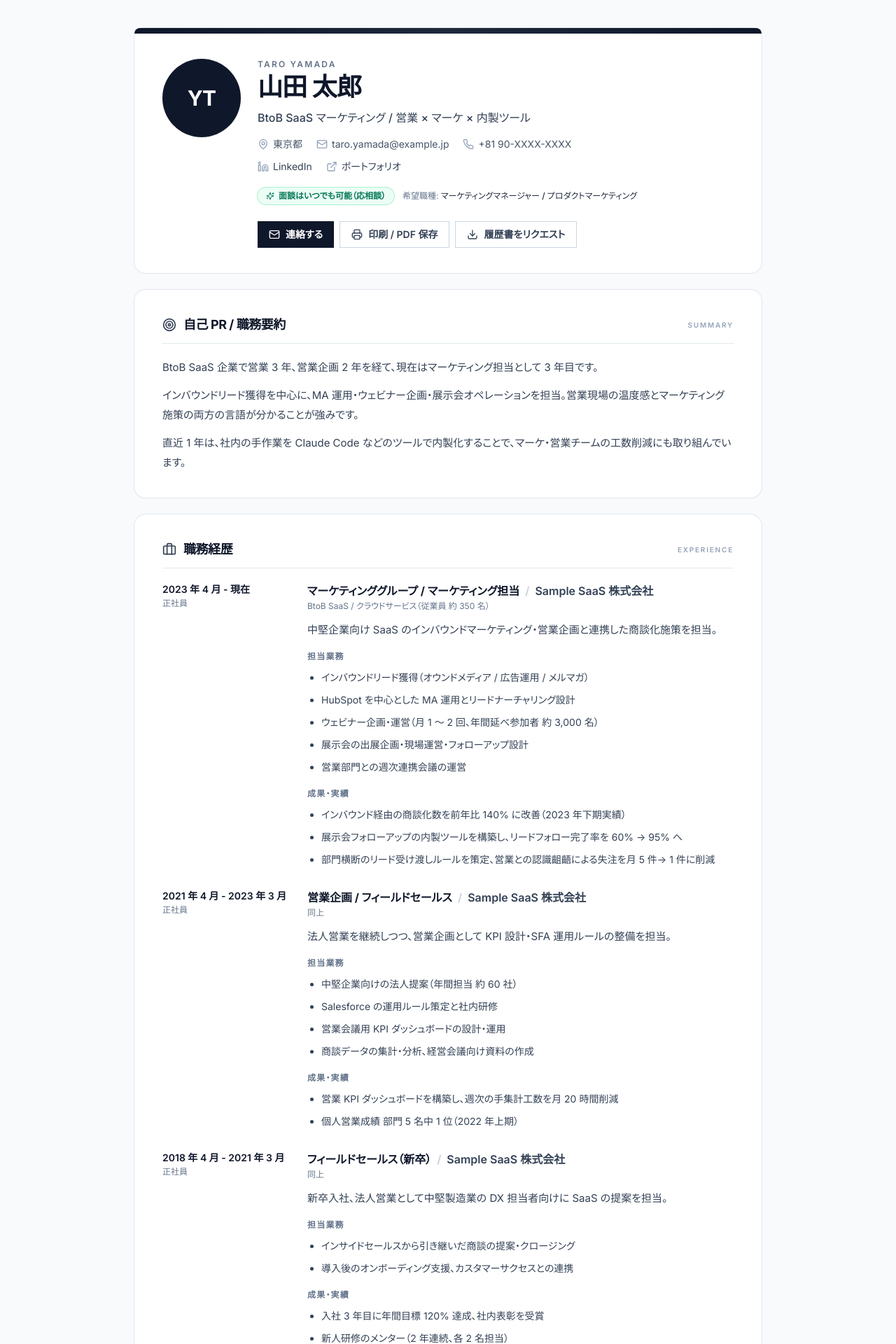
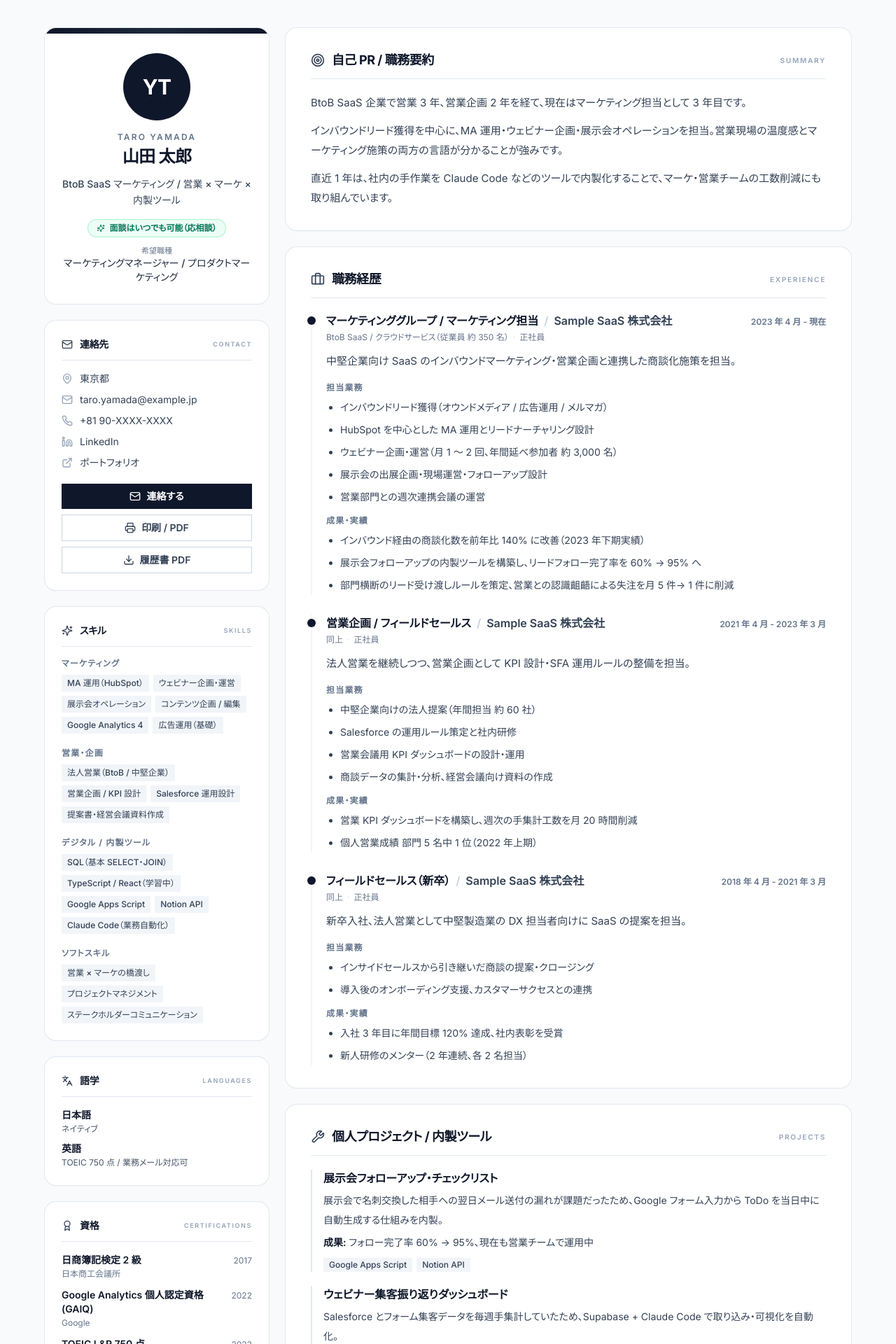
Before and after one commit to ZETTAI-INC/pull-practice, a React (Vite) app in the folder my-profile/: page / in a window 1280 px wide. Shown: the top 1920 px of the page at 70% size. Built offline with nearby package versions, Linux system fonts and the light colour scheme.

Commit message:
my-profile を2カラム履歴書レイアウトに — 左サイド(プロフィール/連絡先/スキル/語学/資格) + 右メイン(自己PR/職務経歴/プロジェクト/学歴/強み)

```diff
--- a/my-profile/src/App.tsx
+++ b/my-profile/src/App.tsx
@@ -30,94 +30,124 @@ import {
 export default function App() {
   return (
     <div className="min-h-screen px-4 py-6 sm:px-6 md:px-10 md:py-10">
-      <main className="mx-auto w-full max-w-4xl space-y-6 print:space-y-4">
-        <ProfileHeader />
-        <SummarySection />
-        <WorkHistorySection />
-        <ProjectsSection />
-        <SkillsSection />
-        <EducationSection />
-        <CertificationsLanguagesSection />
-        <StrengthsSection />
+      <div className="mx-auto w-full max-w-6xl">
+        <div className="grid gap-6 lg:grid-cols-[320px_1fr]">
+          <Sidebar />
+          <Main />
+        </div>
         <Footer />
-      </main>
+      </div>
     </div>
   )
 }
 
-function ProfileHeader() {
+function Sidebar() {
   return (
     <Reveal>
-      <header className="rounded-2xl bg-white shadow-sm ring-1 ring-slate-200 print-shadow-none">
-        {/* ネイビーの装飾帯 */}
-        <div className="h-2 rounded-t-2xl bg-gradient-to-r from-slate-900 via-slate-800 to-slate-900" />
+      <aside className="space-y-6 lg:sticky lg:top-6 lg:self-start">
+        <ProfileCard />
+        <ContactCard />
+        <SkillsCard />
+        <LanguagesCard />
+        <CertificationsCard />
+      </aside>
+    </Reveal>
+  )
+}
 
-        <div className="px-6 py-7 md:px-10 md:py-9">
-          <div className="flex flex-col gap-6 md:flex-row md:items-start">
-            {/* アバター（イニシャル） */}
-            <div className="flex h-24 w-24 shrink-0 items-center justify-center rounded-full bg-slate-900 text-3xl font-bold tracking-tight text-white shadow-sm md:h-28 md:w-28">
+function Main() {
+  return (
+    <div className="space-y-6">
+      <SummarySection />
+      <WorkHistorySection />
+      <ProjectsSection />
+      <EducationSection />
+      <StrengthsSection />
+    </div>
+  )
+}
+
+function ProfileCard() {
+  return (
+    <section className="overflow-hidden rounded-2xl bg-white shadow-sm ring-1 ring-slate-200 print-shadow-none">
+      <div className="h-2 bg-gradient-to-r from-slate-900 via-slate-800 to-slate-900" />
+      <div className="px-6 py-7 text-center">
+        <div className="mx-auto flex h-24 w-24 items-center justify-center rounded-full bg-slate-900 text-3xl font-bold tracking-tight text-white shadow-sm">
           {profile.initials}
         </div>
-
-            <div className="flex-1">
-              <p className="font-mono text-xs font-semibold uppercase tracking-[0.18em] text-slate-500">
+        <p className="mt-4 font-mono text-xs font-semibold uppercase tracking-[0.18em] text-slate-500">
           {profile.nameEn}
         </p>
-              <h1 className="mt-1 text-3xl font-bold tracking-tight text-slate-900 md:text-4xl">
+        <h1 className="mt-1 text-2xl font-bold tracking-tight text-slate-900">
           {profile.nameJa}
         </h1>
-              <p className="mt-3 text-base font-medium text-slate-700">{profile.headline}</p>
+        <p className="mt-3 text-sm font-medium leading-relaxed text-slate-700">
+          {profile.headline}
+        </p>
 
-              <div className="mt-4 flex flex-wrap gap-x-5 gap-y-2 text-sm text-slate-600">
-                <span className="inline-flex items-center gap-1.5">
-                  <MapPin className="h-4 w-4 text-slate-400" />
-                  {profile.location}
-                </span>
+        <div className="mt-4 inline-flex items-center gap-1.5 rounded-full bg-emerald-50 px-3 py-1 text-xs font-semibold text-emerald-700 ring-1 ring-emerald-200">
+          <Sparkles className="h-3 w-3" />
+          {profile.availableFrom}
+        </div>
+
+        <p className="mt-3 text-[11px] text-slate-500">
+          希望職種
+          <br />
+          <span className="text-sm font-medium text-slate-800">{profile.desiredRole}</span>
+        </p>
+      </div>
+    </section>
+  )
+}
+
+function ContactCard() {
+  return (
+    <section className="rounded-2xl bg-white px-6 py-6 shadow-sm ring-1 ring-slate-200 print-shadow-none">
+      <SectionHeading icon={<Mail className="h-4 w-4 text-slate-700" />} en="Contact" small>
+        連絡先
+      </SectionHeading>
+      <ul className="space-y-2.5 text-sm">
+        <li className="flex items-start gap-2.5">
+          <MapPin className="mt-0.5 h-4 w-4 shrink-0 text-slate-400" />
+          <span className="text-slate-700">{profile.location}</span>
+        </li>
+        <li>
           <a
             href={`mailto:${profile.email}`}
-                  className="inline-flex items-center gap-1.5 hover:text-slate-900"
+            className="flex items-start gap-2.5 text-slate-700 hover:text-slate-900"
           >
-                  <Mail className="h-4 w-4 text-slate-400" />
-                  {profile.email}
+            <Mail className="mt-0.5 h-4 w-4 shrink-0 text-slate-400" />
+            <span className="break-all">{profile.email}</span>
           </a>
-                <span className="inline-flex items-center gap-1.5">
-                  <Phone className="h-4 w-4 text-slate-400" />
-                  {profile.phone}
-                </span>
-              </div>
-
-              <div className="mt-3 flex flex-wrap gap-x-5 gap-y-2 text-sm">
+        </li>
+        <li className="flex items-start gap-2.5">
+          <Phone className="mt-0.5 h-4 w-4 shrink-0 text-slate-400" />
+          <span className="text-slate-700">{profile.phone}</span>
+        </li>
+        <li>
           <a
             href={profile.linkedinUrl}
-                  className="inline-flex items-center gap-1.5 text-slate-700 hover:text-slate-900"
+            className="flex items-start gap-2.5 text-slate-700 hover:text-slate-900"
           >
-                  <Linkedin className="h-4 w-4 text-slate-400" />
-                  LinkedIn
+            <Linkedin className="mt-0.5 h-4 w-4 shrink-0 text-slate-400" />
+            <span>LinkedIn</span>
           </a>
+        </li>
+        <li>
           <a
             href={profile.portfolioUrl}
-                  className="inline-flex items-center gap-1.5 text-slate-700 hover:text-slate-900"
+            className="flex items-start gap-2.5 text-slate-700 hover:text-slate-900"
           >
-                  <ExternalLink className="h-4 w-4 text-slate-400" />
-                  ポートフォリオ
+            <ExternalLink className="mt-0.5 h-4 w-4 shrink-0 text-slate-400" />
+            <span>ポートフォリオ</span>
           </a>
-              </div>
+        </li>
+      </ul>
 
-              <div className="mt-5 flex flex-wrap items-center gap-3">
-                <span className="inline-flex items-center gap-1.5 rounded-full bg-emerald-50 px-3 py-1 text-xs font-semibold text-emerald-700 ring-1 ring-emerald-200">
-                  <Sparkles className="h-3 w-3" />
-                  {profile.availableFrom}
-                </span>
-                <p className="text-xs text-slate-500">
-                  希望職種:{' '}
-                  <span className="font-medium text-slate-800">{profile.desiredRole}</span>
-                </p>
-              </div>
-
-              <div className="mt-6 flex flex-wrap gap-2 no-print">
+      <div className="mt-5 flex flex-col gap-2 no-print">
         <a
           href={`mailto:${profile.email}`}
-                  className="inline-flex items-center gap-2 rounded-md bg-slate-900 px-4 py-2 text-sm font-semibold text-white shadow-sm transition hover:bg-slate-800"
+          className="inline-flex items-center justify-center gap-2 rounded-md bg-slate-900 px-4 py-2 text-sm font-semibold text-white shadow-sm transition hover:bg-slate-800"
         >
           <Mail className="h-4 w-4" />
           連絡する
@@ -125,24 +155,88 @@ function ProfileHeader() {
         <button
           type="button"
           onClick={() => window.print()}
-                  className="inline-flex items-center gap-2 rounded-md border border-slate-300 bg-white px-4 py-2 text-sm font-semibold text-slate-700 transition hover:border-slate-400 hover:bg-slate-50"
+          className="inline-flex items-center justify-center gap-2 rounded-md border border-slate-300 bg-white px-4 py-2 text-sm font-semibold text-slate-700 transition hover:border-slate-400 hover:bg-slate-50"
         >
           <Printer className="h-4 w-4" />
-                  印刷 / PDF 保存
+          印刷 / PDF
         </button>
         <a
           href={profile.linkedinUrl}
-                  className="inline-flex items-center gap-2 rounded-md border border-slate-300 bg-white px-4 py-2 text-sm font-semibold text-slate-700 transition hover:border-slate-400 hover:bg-slate-50"
+          className="inline-flex items-center justify-center gap-2 rounded-md border border-slate-300 bg-white px-4 py-2 text-sm font-semibold text-slate-700 transition hover:border-slate-400 hover:bg-slate-50"
         >
           <Download className="h-4 w-4" />
-                  履歴書をリクエスト
+          履歴書 PDF
         </a>
       </div>
+    </section>
+  )
+}
+
+function SkillsCard() {
+  return (
+    <section className="rounded-2xl bg-white px-6 py-6 shadow-sm ring-1 ring-slate-200 print-shadow-none">
+      <SectionHeading icon={<Sparkles className="h-4 w-4 text-slate-700" />} en="Skills" small>
+        スキル
+      </SectionHeading>
+      <div className="space-y-5">
+        {skills.map((g) => (
+          <div key={g.category}>
+            <p className="text-xs font-bold uppercase tracking-widest text-slate-500">
+              {g.category}
+            </p>
+            <ul className="mt-2 flex flex-wrap gap-1.5">
+              {g.items.map((item) => (
+                <li
+                  key={item}
+                  className="rounded-md bg-slate-100 px-2 py-1 text-xs font-medium text-slate-700"
+                >
+                  {item}
+                </li>
+              ))}
+            </ul>
           </div>
+        ))}
       </div>
+    </section>
+  )
+}
+
+function LanguagesCard() {
+  return (
+    <section className="rounded-2xl bg-white px-6 py-6 shadow-sm ring-1 ring-slate-200 print-shadow-none">
+      <SectionHeading icon={<Languages className="h-4 w-4 text-slate-700" />} en="Languages" small>
+        語学
+      </SectionHeading>
+      <ul className="space-y-2.5">
+        {languages.map((l) => (
+          <li key={l.name} className="text-sm">
+            <p className="font-semibold text-slate-900">{l.name}</p>
+            <p className="mt-0.5 text-xs text-slate-600">{l.level}</p>
+          </li>
+        ))}
+      </ul>
+    </section>
+  )
+}
+
+function CertificationsCard() {
+  return (
+    <section className="rounded-2xl bg-white px-6 py-6 shadow-sm ring-1 ring-slate-200 print-shadow-none">
+      <SectionHeading icon={<Award className="h-4 w-4 text-slate-700" />} en="Certifications" small>
+        資格
+      </SectionHeading>
+      <ul className="space-y-3">
+        {certifications.map((c) => (
+          <li key={c.name} className="text-sm">
+            <div className="flex items-baseline justify-between gap-2">
+              <p className="font-semibold text-slate-900">{c.name}</p>
+              <span className="shrink-0 font-mono text-xs text-slate-500">{c.year}</span>
             </div>
-      </header>
-    </Reveal>
+            {c.issuer && <p className="mt-0.5 text-xs text-slate-500">{c.issuer}</p>}
+          </li>
+        ))}
+      </ul>
+    </section>
   )
 }
 
@@ -169,43 +263,47 @@ function WorkHistorySection() {
       </SectionHeading>
       <ol className="space-y-7">
         {workHistory.map((entry, i) => (
-          <li key={i} className="grid gap-3 md:grid-cols-12">
-            <div className="md:col-span-3">
-              <p className="text-sm font-semibold text-slate-900">{entry.period}</p>
-              {entry.employmentType && (
-                <p className="mt-0.5 text-xs text-slate-500">{entry.employmentType}</p>
-              )}
-            </div>
-            <div className="md:col-span-9">
+          <li key={i} className="relative border-l-2 border-slate-100 pl-5">
+            <div className="absolute -left-[7px] top-1.5 h-3 w-3 rounded-full bg-slate-900 ring-4 ring-white" />
+            <div className="flex flex-wrap items-baseline justify-between gap-x-3 gap-y-1">
               <h3 className="text-base font-bold text-slate-900">
                 {entry.title}
                 <span className="mx-2 text-slate-300">/</span>
                 <span className="font-semibold text-slate-700">{entry.company}</span>
               </h3>
-              <p className="mt-0.5 text-xs text-slate-500">{entry.industry}</p>
+              <p className="text-xs font-mono font-semibold text-slate-500">{entry.period}</p>
+            </div>
+            <p className="mt-1 text-xs text-slate-500">
+              {entry.industry}
+              {entry.employmentType && (
+                <>
+                  <span className="mx-1.5 text-slate-300">·</span>
+                  {entry.employmentType}
+                </>
+              )}
+            </p>
             <p className="mt-3 text-[15px] leading-7 text-slate-700">{entry.summary}</p>
 
             <div className="mt-4">
               <p className="text-xs font-bold uppercase tracking-widest text-slate-500">
                 担当業務
               </p>
-                <ul className="mt-2 list-disc space-y-1 pl-5 text-sm leading-7 text-slate-700">
+              <ul className="mt-1.5 list-disc space-y-1 pl-5 text-sm leading-7 text-slate-700">
                 {entry.responsibilities.map((r, j) => (
                   <li key={j}>{r}</li>
                 ))}
               </ul>
             </div>
 
-              <div className="mt-4">
+            <div className="mt-3">
               <p className="text-xs font-bold uppercase tracking-widest text-slate-500">
                 成果・実績
               </p>
-                <ul className="mt-2 list-disc space-y-1 pl-5 text-sm leading-7 text-slate-700">
+              <ul className="mt-1.5 list-disc space-y-1 pl-5 text-sm leading-7 text-slate-700">
                 {entry.achievements.map((a, j) => (
                   <li key={j}>{a}</li>
                 ))}
               </ul>
-              </div>
             </div>
           </li>
         ))}
@@ -225,8 +323,9 @@ function ProjectsSection() {
           <li key={i} className="border-l-2 border-slate-200 pl-4">
             <h3 className="text-base font-bold text-slate-900">{p.title}</h3>
             <p className="mt-1.5 text-sm leading-7 text-slate-700">{p.context}</p>
-            <p className="mt-2 text-sm font-semibold text-slate-900">
-              成果: <span className="font-medium text-slate-700">{p.outcome}</span>
+            <p className="mt-2 text-sm">
+              <span className="font-semibold text-slate-900">成果:</span>{' '}
+              <span className="text-slate-700">{p.outcome}</span>
             </p>
             <ul className="mt-3 flex flex-wrap gap-1.5">
               {p.tags.map((t) => (
@@ -245,33 +344,6 @@ function ProjectsSection() {
   )
 }
 
-function SkillsSection() {
-  return (
-    <SectionCard>
-      <SectionHeading icon={<Sparkles className="h-5 w-5 text-slate-700" />} en="Skills">
-        スキル
-      </SectionHeading>
-      <div className="grid gap-5 md:grid-cols-2">
-        {skills.map((g) => (
-          <div key={g.category}>
-            <p className="text-sm font-bold text-slate-900">{g.category}</p>
-            <ul className="mt-2 flex flex-wrap gap-1.5">
-              {g.items.map((item) => (
-                <li
-                  key={item}
-                  className="rounded-md bg-slate-100 px-2.5 py-1 text-xs font-medium text-slate-700"
-                >
-                  {item}
-                </li>
-              ))}
-            </ul>
-          </div>
-        ))}
-      </div>
-    </SectionCard>
-  )
-}
-
 function EducationSection() {
   return (
     <SectionCard>
@@ -280,56 +352,18 @@ function EducationSection() {
       </SectionHeading>
       <ul className="space-y-4">
         {education.map((e, i) => (
-          <li key={i} className="grid gap-2 md:grid-cols-12">
-            <div className="md:col-span-3">
-              <p className="text-sm font-semibold text-slate-900">{e.period}</p>
+          <li key={i} className="relative border-l-2 border-slate-100 pl-5">
+            <div className="absolute -left-[7px] top-1.5 h-3 w-3 rounded-full bg-slate-900 ring-4 ring-white" />
+            <div className="flex flex-wrap items-baseline justify-between gap-x-3 gap-y-1">
+              <h3 className="text-base font-bold text-slate-900">{e.school}</h3>
+              <p className="text-xs font-mono font-semibold text-slate-500">{e.period}</p>
             </div>
-            <div className="md:col-span-9">
-              <h3 className="text-base font-bold text-slate-900">{e.school}</h3>
             <p className="mt-0.5 text-sm text-slate-700">{e.department}</p>
             <p className="mt-2 text-sm leading-7 text-slate-600">{e.detail}</p>
-            </div>
           </li>
         ))}
       </ul>
     </SectionCard>
-  )
-}
-
-function CertificationsLanguagesSection() {
-  return (
-    <div className="grid gap-6 md:grid-cols-2">
-      <SectionCard>
-        <SectionHeading icon={<Award className="h-5 w-5 text-slate-700" />} en="Certifications">
-          資格
-        </SectionHeading>
-        <ul className="space-y-2.5">
-          {certifications.map((c) => (
-            <li key={c.name} className="flex items-baseline justify-between gap-3 text-sm">
-              <div>
-                <p className="font-semibold text-slate-900">{c.name}</p>
-                {c.issuer && <p className="mt-0.5 text-xs text-slate-500">{c.issuer}</p>}
-              </div>
-              <span className="shrink-0 text-xs text-slate-500">{c.year}</span>
-            </li>
-          ))}
-        </ul>
-      </SectionCard>
-
-      <SectionCard>
-        <SectionHeading icon={<Languages className="h-5 w-5 text-slate-700" />} en="Languages">
-          語学
-        </SectionHeading>
-        <ul className="space-y-2.5">
-          {languages.map((l) => (
-            <li key={l.name} className="text-sm">
-              <p className="font-semibold text-slate-900">{l.name}</p>
-              <p className="mt-0.5 text-slate-600">{l.level}</p>
-            </li>
-          ))}
-        </ul>
-      </SectionCard>
-    </div>
   )
 }
 
@@ -358,7 +392,7 @@ function StrengthsSection() {
 
 function Footer() {
   return (
-    <footer className="pt-2 text-center text-xs text-slate-400">
+    <footer className="mt-8 pt-2 text-center text-xs text-slate-400">
       <p>
         © {new Date().getFullYear()} {profile.nameJa}. このページは Stage 5 練習用サンプルです。
       </p>
@@ -369,7 +403,7 @@ function Footer() {
 function SectionCard({ children }: { children: React.ReactNode }) {
   return (
     <Reveal>
-      <section className="rounded-2xl bg-white px-6 py-7 shadow-sm ring-1 ring-slate-200 md:px-10 md:py-9 print-shadow-none">
+      <section className="rounded-2xl bg-white px-6 py-7 shadow-sm ring-1 ring-slate-200 md:px-9 md:py-8 print-shadow-none">
         {children}
       </section>
     </Reveal>
@@ -380,18 +414,36 @@ function SectionHeading({
   icon,
   en,
   children,
+  small,
 }: {
   icon: React.ReactNode
   en: string
   children: React.ReactNode
+  small?: boolean
 }) {
   return (
-    <div className="mb-5 flex items-center justify-between border-b border-slate-200 pb-3">
+    <div
+      className={
+        'flex items-center justify-between border-b border-slate-200 pb-3 ' +
+        (small ? 'mb-4' : 'mb-5')
+      }
+    >
       <div className="flex items-center gap-2.5">
         {icon}
-        <h2 className="text-lg font-bold tracking-tight text-slate-900">{children}</h2>
+        <h2
+          className={
+            'font-bold tracking-tight text-slate-900 ' + (small ? 'text-sm' : 'text-lg')
+          }
+        >
+          {children}
+        </h2>
       </div>
-      <span className="font-mono text-[10px] font-semibold uppercase tracking-[0.18em] text-slate-400">
+      <span
+        className={
+          'font-mono font-semibold uppercase tracking-[0.18em] text-slate-400 ' +
+          (small ? 'text-[9px]' : 'text-[10px]')
+        }
+      >
         {en}
       </span>
     </div>
```
Lines whose indentation alone changed are shown as unchanged.
